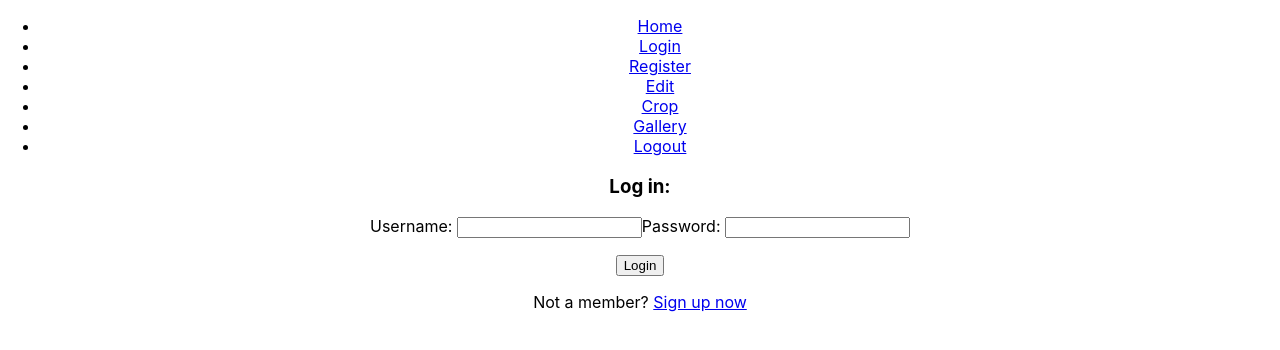
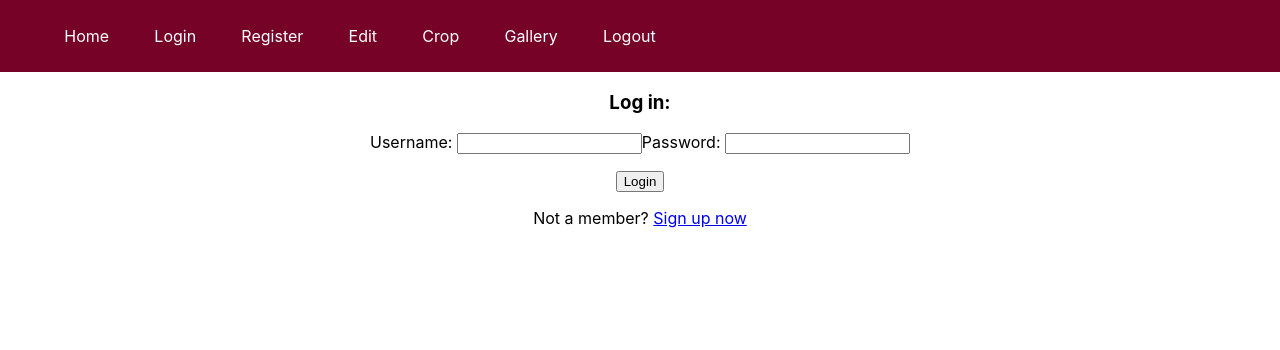
Before and after one commit to mkdir-helen/edit-image, a React (Create React App) app in the folder client/: page /login in a window 1280 px wide. Shown: the top 350 px of the page. Built offline with nearby package versions, Linux system fonts and the light colour scheme.

Commit message:
added basic styling to the nav bar and the gallery

```diff
--- a/client/src/App.css
+++ b/client/src/App.css
@@ -30,3 +30,49 @@
     transform: rotate(360deg);
   }
 }
+
+/* Nav section */
+
+.NavUl {
+  list-style-type: none;
+  width: 50%;
+  display: flex;
+  justify-content: space-evenly;
+}
+.NavUl a{
+  text-decoration: none;
+  color: white;
+  /* border: 1px solid white; */
+  padding: 24px 21px;
+}
+.NavUl a:hover{
+  background: rgba(255, 255, 255, 0.274);
+}
+
+.NavDiv {
+  background: rgb(118, 3, 39);
+  padding: 10px 0;
+}
+
+/* Edit page */
+canvas{
+  width: 40%;
+}
+.cloudPreview{
+  width: 40%;
+}
+
+/* Gallery */
+.gallery {
+  width: 90%;
+  display: flex;
+  margin: 0 auto;
+}
+.image{
+  height: 100%;
+  margin: 0 5px;
+}
+.image img{
+  width: 100%;
+  object-fit: contain;
+}
--- a/client/src/components/EditPhoto.js
+++ b/client/src/components/EditPhoto.js
@@ -119,7 +119,11 @@ export default class EditPhoto extends Component {
       <div>
           <h1>Edit Photo</h1>
           <div>
-            <Image cloudName="melonimage" publicId={this.props.public_id} ref={this.cloudinaryImageRef}>
+            <Image cloudName="melonimage"
+            publicId={this.props.public_id}
+            ref={this.cloudinaryImageRef}
+            className='cloudPreview'
+            >
               <Transformation crop="fit" effect={isnotEmpty} radius={this.state.radius} opacity={this.state.opacity} />
               <Transformation overlay={`text:${this.state.fontFamily}_${this.state.fontSize}:${this.state.text}`}
               x={this.state.x} y={this.state.y} color={this.state.coRGB} />
--- a/client/src/components/Nav.js
+++ b/client/src/components/Nav.js
@@ -4,8 +4,8 @@ import {BrowserRouter as Router, Route, Link} from 'react-router-dom';
 export default class Nav extends Component {
   render() {
     return (
-      <div>
-        <ul>
+      <div className="NavDiv">
+        <ul className="NavUl">
             <li>
                 <Link to="/">Home</Link>
             </li>
```
